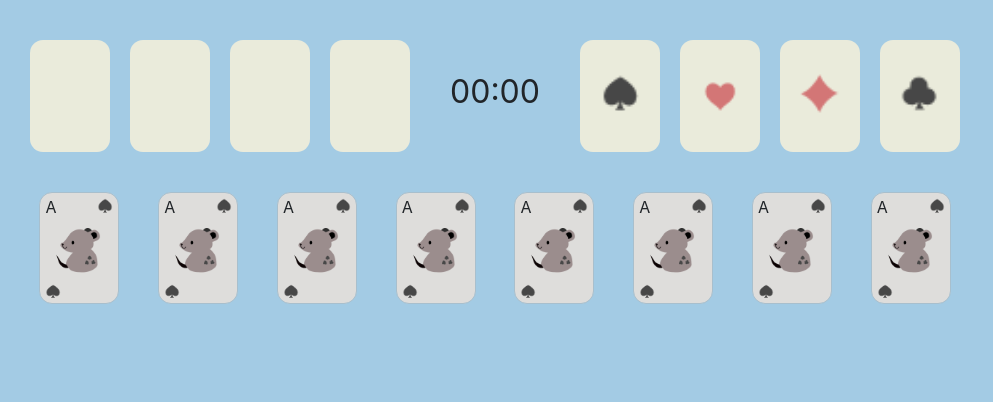
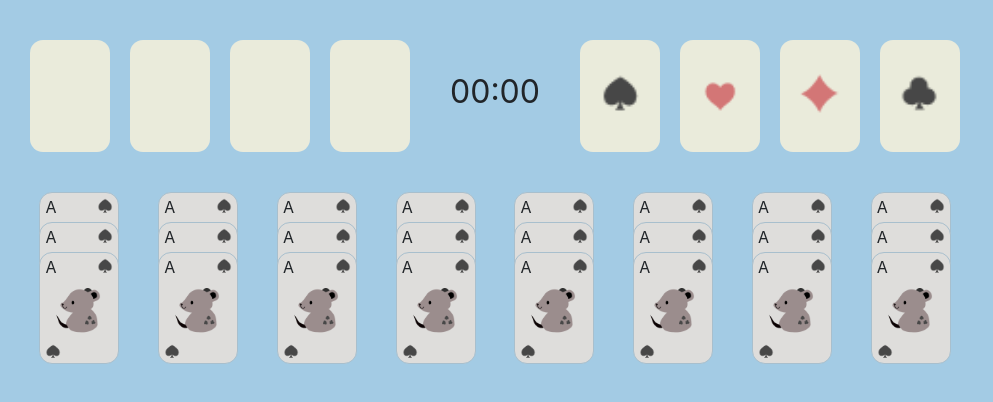
Before and after one commit to hong19/free-cell, a Vue app: page / in a window 1280 px wide. Shown: the top 402 px of the page, without its empty margins (0-993 px from the left). Built offline with nearby package versions, Linux system fonts and the light colour scheme.

Commit message:
feat: multiple card in cascade

```diff
--- a/src/components/Card.vue
+++ b/src/components/Card.vue
@@ -1,4 +1,5 @@
 <template>
+  <div class="card-wrapper">
     <div class="card spade">
       <div class="header-container">
         <div class="number">A</div>
@@ -9,6 +10,7 @@
       </div>
       <div>
         <img class="bottom-left-pip" src="/images/pips/spade.png">
+      </div>
     </div>
   </div>
 </template>
@@ -32,6 +34,9 @@ export default {
 
   $pip-width: 16px;
 
+  .card-wrapper {
+    height: 30px;
+  }
   .card {
     width: $card-width;
     height: $card-height;
--- a/src/components/Cascade.vue
+++ b/src/components/Cascade.vue
@@ -1,6 +1,16 @@
 <template>
   <div class="cascade">
-    <Card></Card>
+    <ul>
+      <li>
+        <Card></Card>
+      </li>
+      <li>
+        <Card></Card>
+      </li>
+      <li>
+        <Card></Card>
+      </li>
+    </ul>
   </div>
 </template>
 
@@ -16,8 +26,12 @@ export default {
 </script>
 
 <style lang="scss" scoped>
-
-  .cascade {
-    margin: 0 auto;
+.cascade {
+  margin: 0 auto;
+  ul {
+    list-style-type: none;
+    margin: 0;
+    padding: 0;
   }
+}
 </style>
```
Lines whose indentation alone changed are shown as unchanged.
